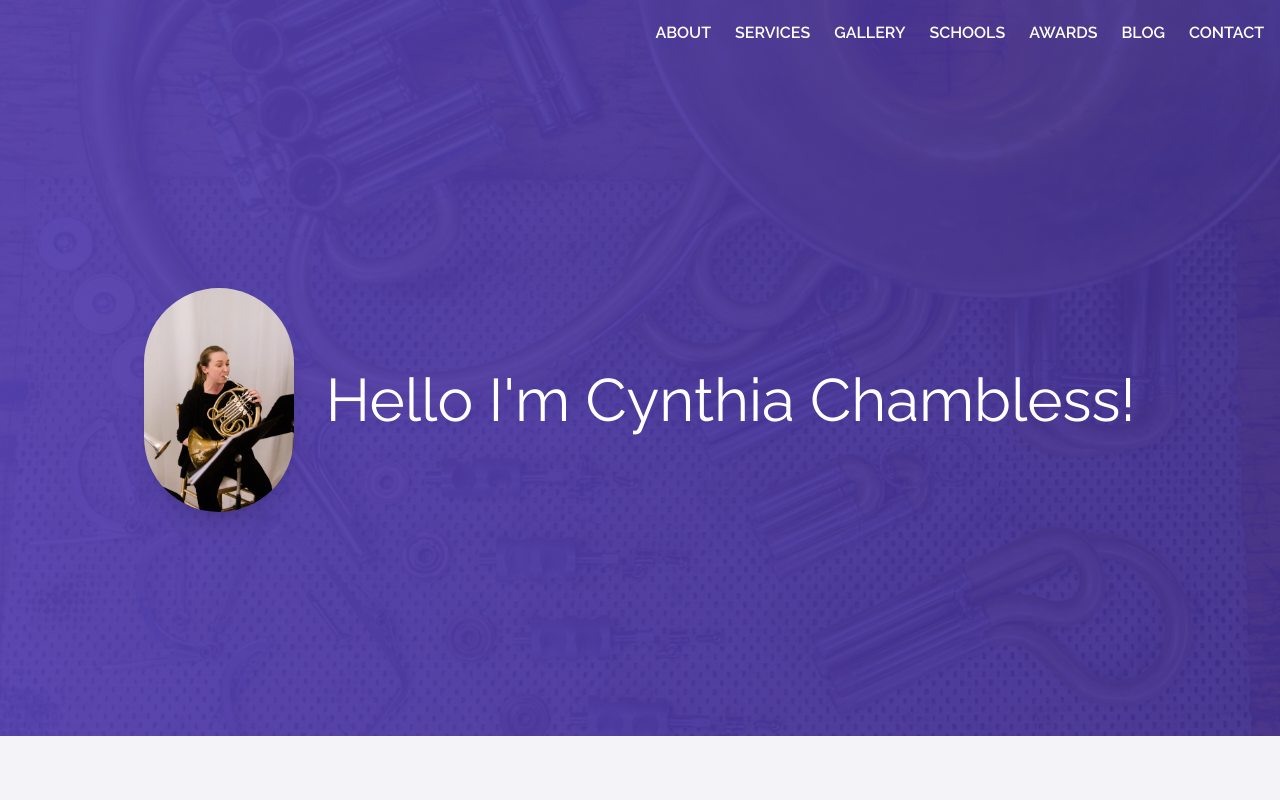
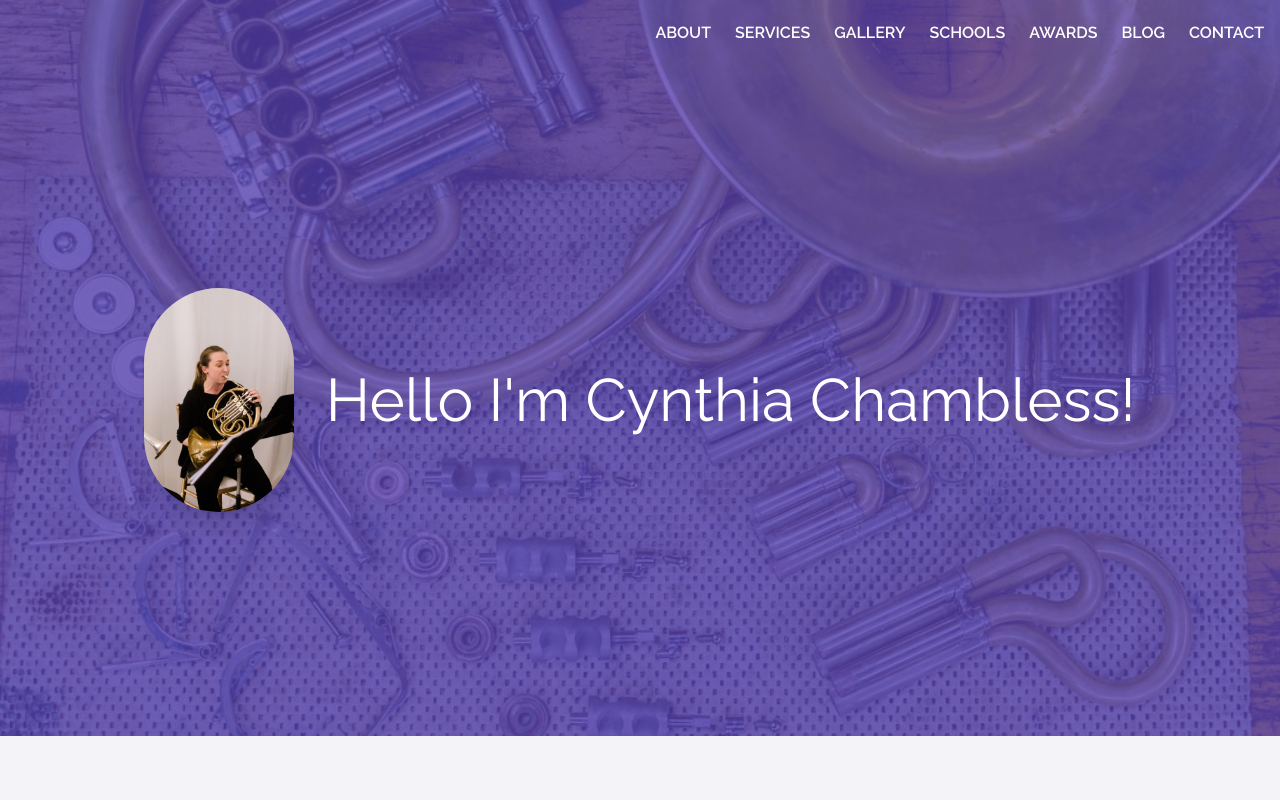
Before and after one commit to TMNTony/Cindy, a Vue app: page / in a window 1280 px wide. Shown: the top 800 px of the page. Built offline with nearby package versions, Linux system fonts and the light colour scheme.

Commit message:
Fix backgound color

```diff
--- a/src/components/Landing.vue
+++ b/src/components/Landing.vue
@@ -4,7 +4,7 @@
       :style="{ backgroundImage: 'url(' + imageUrl('bg-hero.jpg') + ')' }"
   >
     <div
-        class="absolute inset-0 z-20 bg-gradient-to-r from-hero-gradient-from to-hero-gradient-to bg-cover bg-center bg-no-repeat"
+        class="custom-bg"
     ></div>
 
     <div
@@ -40,4 +40,13 @@ export default {
 };
 </script>
 
-<style></style>
+<style>
+.custom-bg {
+  background-color: rgba(85, 64, 174, 0.8);
+  position: absolute;
+  inset: 0;
+  background-size: cover;
+  background-position: center center;
+  background-repeat: no-repeat;
+}
+</style>
--- a/tailwind.config.js
+++ b/tailwind.config.js
@@ -29,8 +29,8 @@ module.exports = {
       "grey-50": "#f4f3f8",
       "grey-60": "#edebf6",
       "grey-70": "#d8d8d8",
-      "hero-gradient-from": "rgba(85, 64, 174, 0.95)",
-      "hero-gradient-to": "rgba(65, 47, 144, 0.93)",
+      "hero-gradient-from": "rgba(85, 64, 174, 0.7)",
+      "hero-gradient-to": "rgba(65, 47, 144, 0.5)",
       "blog-gradient-from": "#8f9098",
       "blog-gradient-to": "#222222",
     },
```
